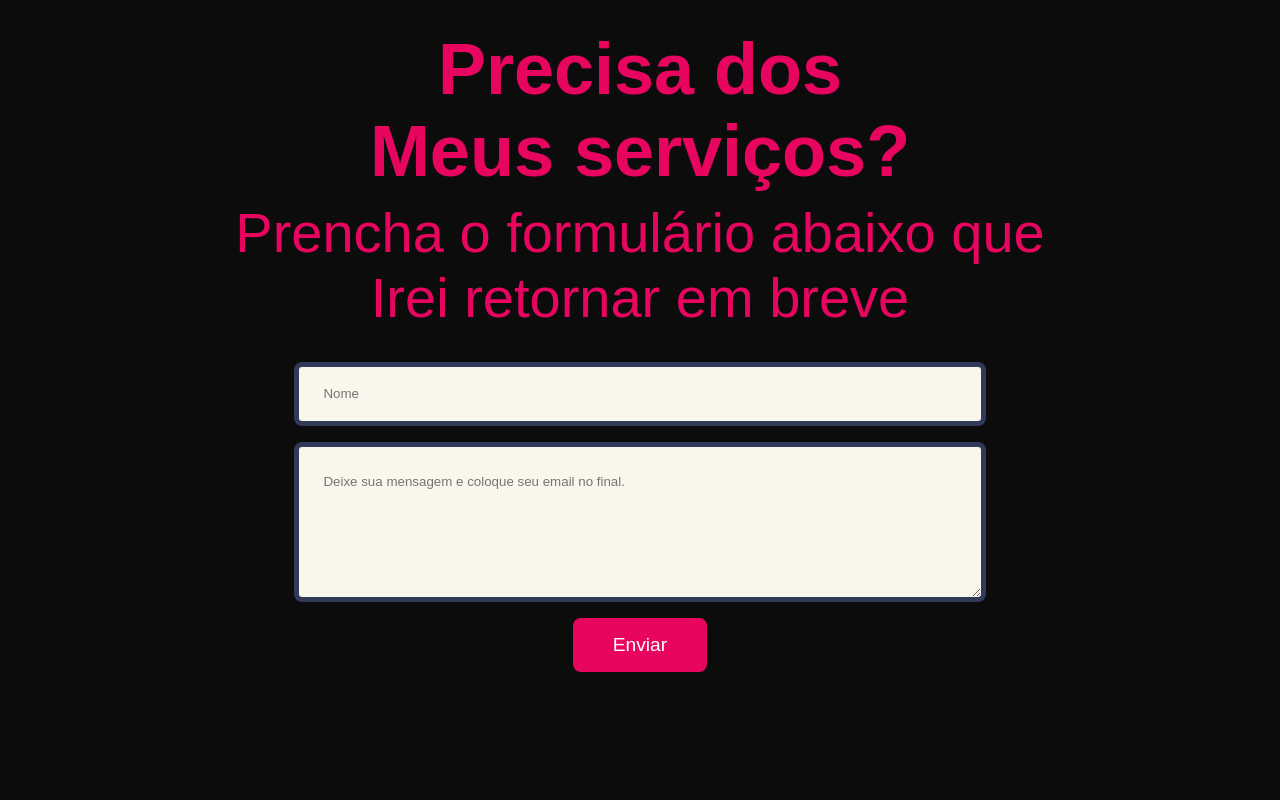
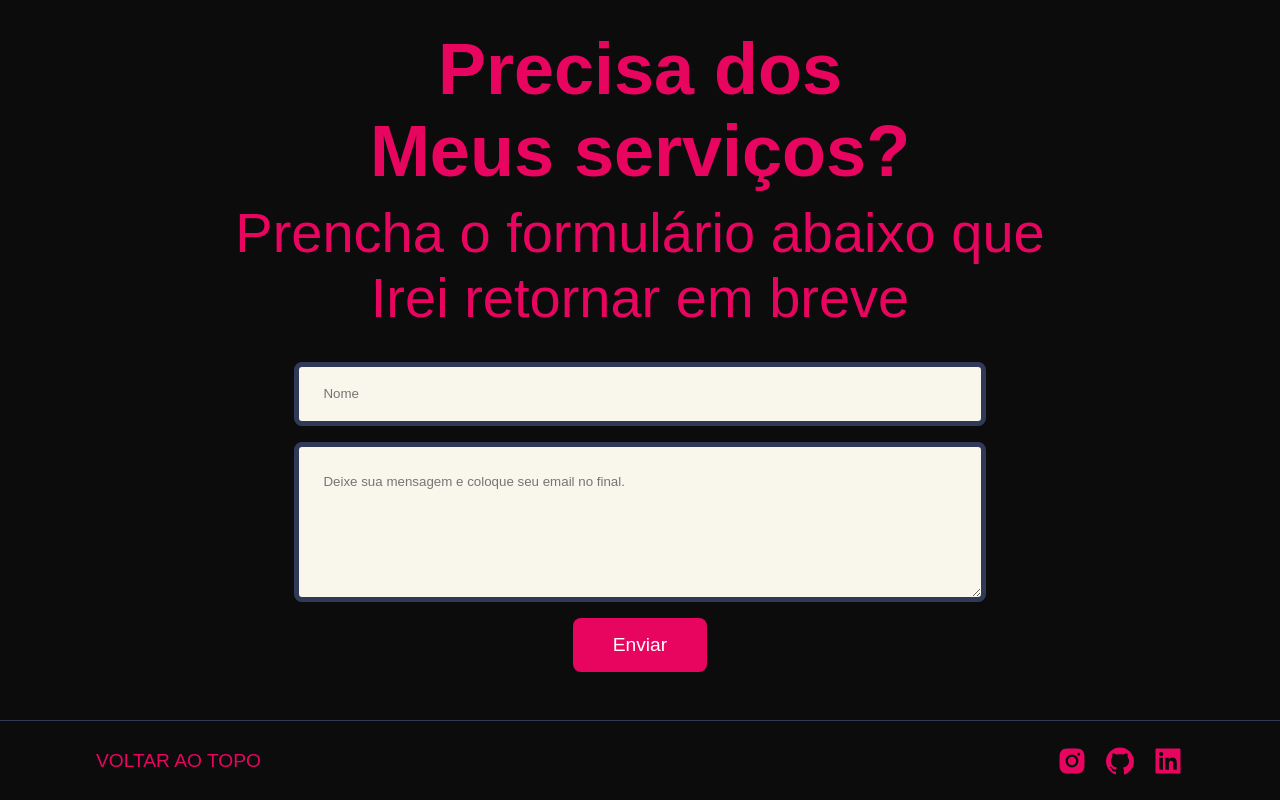
Before and after one commit to vitorkravs/portfolio-profissional, a Next.js app: page / in a window 1280 px wide. Shown: the part 1443-2243 px from the top of the page. Before the commit the page ends 2115 px from the top, so only its background shows below. Built offline with nearby package versions, Linux system fonts and the light colour scheme; no server answers.

Commit message:
create-component-Footer

```diff
--- a/src/app/page.tsx
+++ b/src/app/page.tsx
@@ -5,6 +5,7 @@
 import { Projetos } from '@/components/Projetos'
 import { Conhecimentos } from '@/components/Conhecimentos'
 import { FormContato } from '@/components/FormContato'
+import { Footer } from '@/components/Footer'
 
 export default function Home() {
   return (
@@ -15,6 +16,7 @@
       <Projetos />
       <Conhecimentos />
       <FormContato />
+      <Footer />
     </HomeContainer>
   )
 }
--- /dev/null
+++ b/src/components/Footer/index.tsx
@@ -0,0 +1,30 @@
+'use client'
+import { Container } from './styles';
+
+import { AiFillInstagram, AiFillGithub, AiFillLinkedin } from 'react-icons/ai'
+
+export function Footer() {
+  function handleRedirect(url: string){
+    window.open(url)
+  }
+
+  function handleScrollTop() {
+    window.scroll({
+      top: 0,
+      behavior: 'smooth'
+    });
+  }
+
+  return (
+    <Container>
+      <div className='container'>
+        <button type='button' onClick={handleScrollTop}>Voltar ao topo</button>
+        <section>
+          <AiFillInstagram onClick={() => handleRedirect("https://www.instagram.com/vitorkravs")}/>
+          <AiFillGithub onClick={() => handleRedirect("https://github.com/vitorkravs")}/>
+          <AiFillLinkedin onClick={() => handleRedirect("https://www.linkedin.com/in/vitor-kravszenko-80748a234/")}/>
+        </section>
+      </div>
+    </Container>
+  );
+}
--- /dev/null
+++ b/src/components/Footer/styles.ts
@@ -0,0 +1,58 @@
+'use client'
+import styled from 'styled-components';
+import theme from '@/styles/theme';
+
+export const Container = styled.footer`
+    width: 100%;
+    display: flex;
+    margin-top: 3rem;
+    border-top: 1px solid ${theme.border};
+    height: 5rem;
+    justify-content: center;
+    align-items: center;
+
+    >div{
+        display: flex;
+        justify-content: space-between;
+        align-items: center;
+
+        button{
+            background: none;
+            border: none;
+            color: ${theme.primary};
+            text-transform: uppercase;
+            font-size: 1.2rem;
+            font-weight: 300;
+        }
+
+        >section{
+            display: flex;
+            align-items: center;
+            gap: 1rem;
+
+            svg{
+                width: 2rem;
+                height: 2rem;
+                transition: .5s;
+                cursor: pointer;
+
+                &:hover{
+                    color: ${theme.secondary};
+                }
+            }
+        }
+
+        @media(max-width: 450px){
+            button{
+                font-size: 0.9rem;
+            }
+            >section{
+                gap: .5rem;
+                svg{
+                    width: 1.5rem;
+                    height: 1.5rem;
+                }
+            }
+        }
+    }
+`;
```
